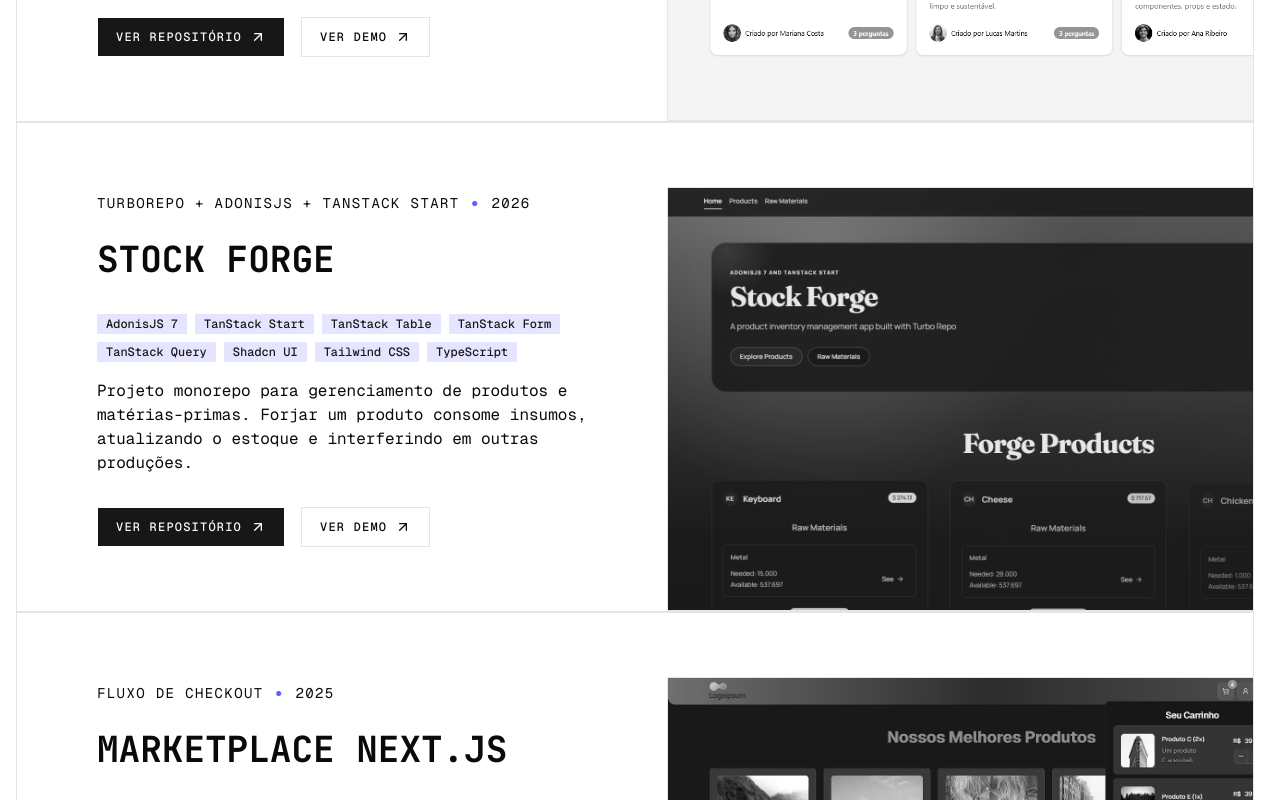
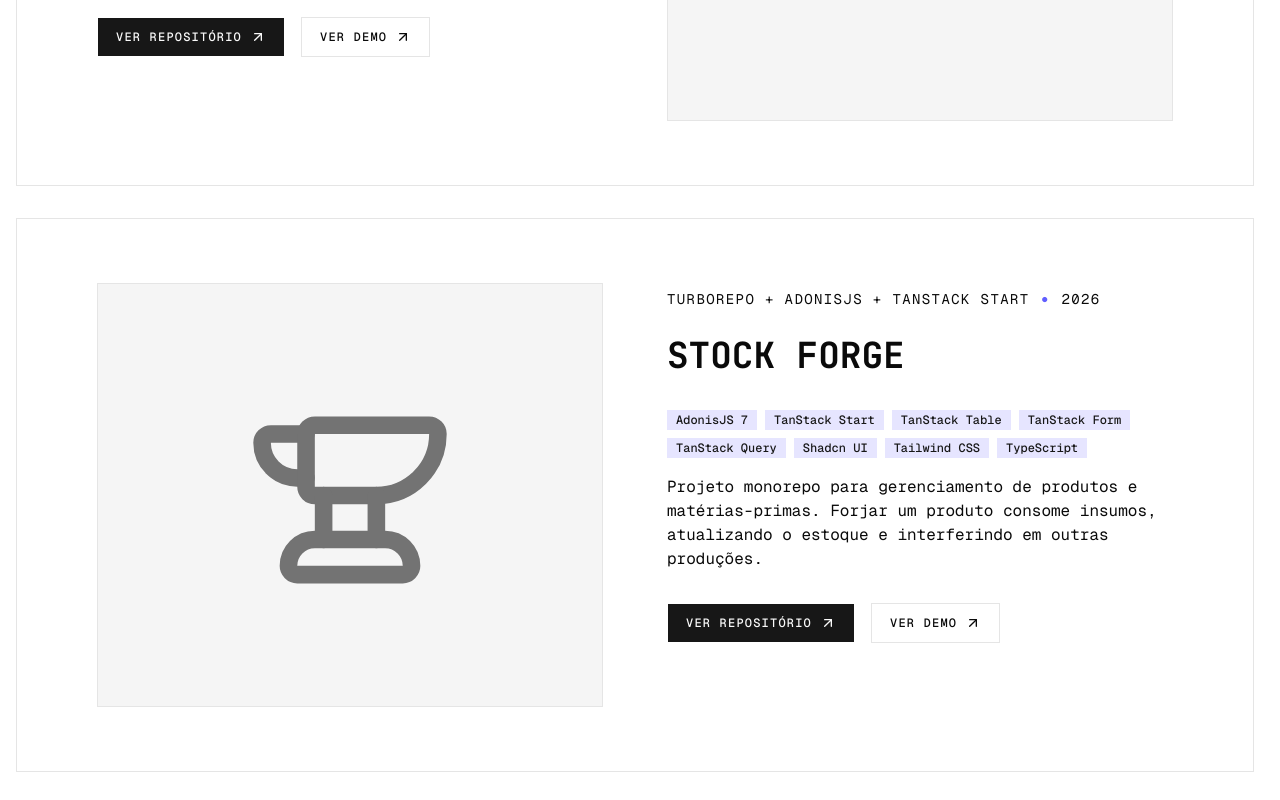
Before and after one commit to marquesmaycon/my-portfolio-3.0, a Next.js app: page / in a window 1280 px wide. Shown: the part 1540-2340 px from the top of the page. Built offline with nearby package versions, Linux system fonts and the light colour scheme.

Commit message:
project icons

```diff
--- a/components/sections/projects.tsx
+++ b/components/sections/projects.tsx
@@ -1,6 +1,5 @@
 import { useGSAP } from "@gsap/react";
-import { ArrowUpRight, Plus } from "lucide-react";
-import Image from "next/image";
+import { ArrowUpRight, BadgeQuestionMark, Plus } from "lucide-react";
 import { useRef } from "react";
 
 import { portfolioProjects } from "@/lib/constanst";
@@ -62,7 +61,7 @@
             Esses são meus projetos mais relevantes e completos
           </p>
         </div>
-        <div className="mt-10 flex flex-col md:mt-20">
+        <ul className="mt-10 flex flex-col gap-8 md:mt-20">
           {portfolioProjects.map(
             (
               {
@@ -73,17 +72,17 @@
                 demo,
                 description,
                 repository,
-                image,
+                icon: Icon,
               },
               index,
             ) => (
-              <div
+              <li
                 key={title}
-                className="bg-background sticky overflow-hidden border px-4 pt-4 pb-0 md:px-10 md:pt-12 lg:px-20 lg:pt-16"
+                className="bg-background group sticky overflow-hidden border px-4 py-4 md:px-10 md:py-12 lg:px-20 lg:py-16"
                 style={{ top: `${64 + index * 20}px` }}
               >
-                <div className="lg:grid lg:grid-cols-2 lg:gap-16">
-                  <div className="relative space-y-4 md:space-y-8 lg:pb-16">
+                <div className="flex flex-col gap-8 lg:grid lg:grid-cols-2 lg:gap-16">
+                  <div className="relative space-y-4 md:space-y-8 lg:pb-16 lg:group-even:order-2">
                     <div>
                       <div className="inline-flex w-full items-center justify-between gap-2 text-xs tracking-widest uppercase md:justify-start md:text-sm">
                         <span>{tag}</span>
@@ -131,20 +130,14 @@
                       )}
                     </div>
                   </div>
-                  <div className="relative">
-                    <Image
-                      src={image}
-                      alt={title}
-                      width={800}
-                      height={800}
-                      className="mt-8 -mb-4 w-200 border object-cover object-top-left transition hover:grayscale-0 md:mb-0 lg:absolute lg:mt-0 lg:h-full lg:w-162.5 lg:max-w-none lg:grayscale"
-                    />
+                  <div className="bg-muted flex items-center justify-center border">
+                    <Icon className="text-muted-foreground size-1/2" />
                   </div>
                 </div>
-              </div>
+              </li>
             ),
           )}
-        </div>
+        </ul>
       </div>
     </section>
   );
--- a/lib/constanst.ts
+++ b/lib/constanst.ts
@@ -1,3 +1,12 @@
+import {
+  Anvil,
+  BookImage,
+  Brain,
+  ShoppingBag,
+  UserRoundKey,
+  Webhook,
+} from "lucide-react";
+
 export const scrambleChars = "01#&%+";
 
 export const fadeAnimationBase = {
@@ -78,8 +87,9 @@
       "Projeto full-stack que permite a criação de salas de conhecimento, onde usuários podem adicionar conteúdos em texto ou áudio e, a partir desse contexto, outras pessoas fazem perguntas que são respondidas por uma IA exclusivamente com base no material fornecido.",
     repository: "https://github.com/marquesmaycon/ask-room",
     demo: "https://ask-room.mklly.com.br/",
+
+    icon: Brain,
     image: "/ask-room.png",
-    wip: false,
   },
   {
     tag: "TurboRepo + AdonisJS + TanStack Start",
@@ -99,6 +109,8 @@
       "Projeto monorepo para gerenciamento de produtos e matérias-primas. Forjar um produto consome insumos, atualizando o estoque e interferindo em outras produções.",
     repository: "https://github.com/marquesmaycon/stock-forge",
     demo: "https://stock-forge.mklly.com.br/",
+
+    icon: Anvil,
     image: "/stock-forge.png",
   },
   {
@@ -118,6 +130,8 @@
       "Aplicação moderna desenvolvida para demonstrar um fluxo completo de checkout com autenticação, carrinho e múltiplos métodos de pagamento.",
     demo: "https://marketplace-nextjs.mklly.com.br/",
     repository: "https://github.com/marquesmaycon/marketplace-nextjs",
+
+    icon: ShoppingBag,
     image: "/marketplace-nextjs.png",
   },
   {
@@ -139,6 +153,8 @@
       "SaaS multi-tenant com autenticação robusta e sistema de autorização baseado em RBAC (Role-Based Access Control). Desenvolvido com as melhores práticas e arquitetura monorepo para máxima escalabilidade e reutilização de código.",
     demo: null,
     repository: "https://github.com/marquesmaycon/next-saas-rbac",
+
+    icon: UserRoundKey,
     image: "/next-saas-rbac.png",
   },
   {
@@ -159,6 +175,8 @@
       "Um sistema de rastreamento de hábitos. Adicione hábitos, configure o dia da semana, acompanhe seu progresso, dados persistidos no banco de dados.",
     demo: "https://habit-tracker.mklly.com.br/",
     repository: "https://github.com/marquesmaycon/habit-tracker",
+
+    icon: BookImage,
     image: "/habit-tracker.png",
   },
   {
@@ -170,6 +188,7 @@
       "Sistema de gerenciamento de usuários que demonstra implementação de autenticação, CRUD de usuários e gerenciamento de estado e cache com TanStack Query.",
     demo: "https://dummy-users.mklly.com.br/",
     repository: "https://github.com/marquesmaycon/dummy-users",
+    icon: Webhook,
     image: "/dummy-users.png",
   },
 ] as const;
```
